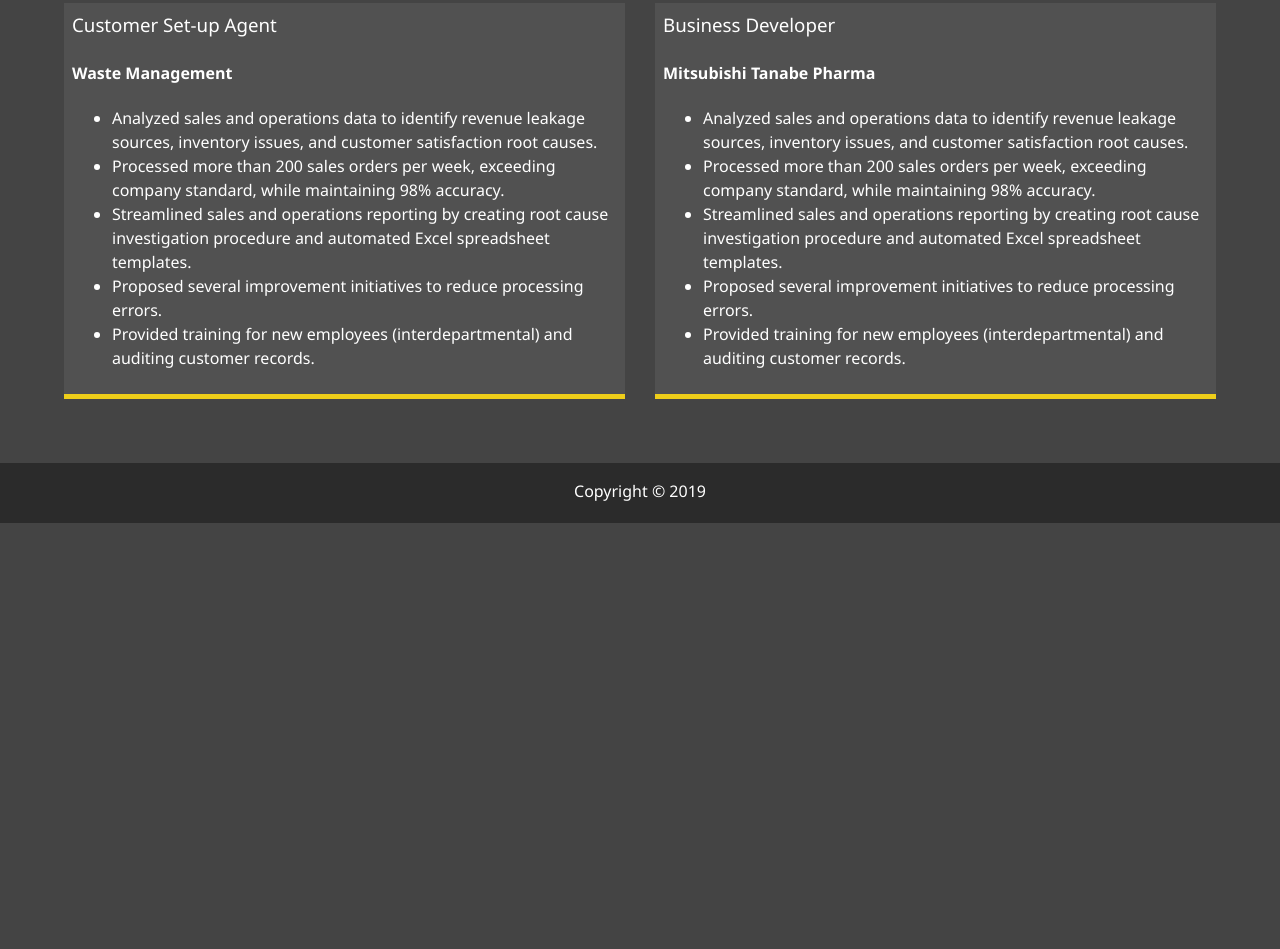
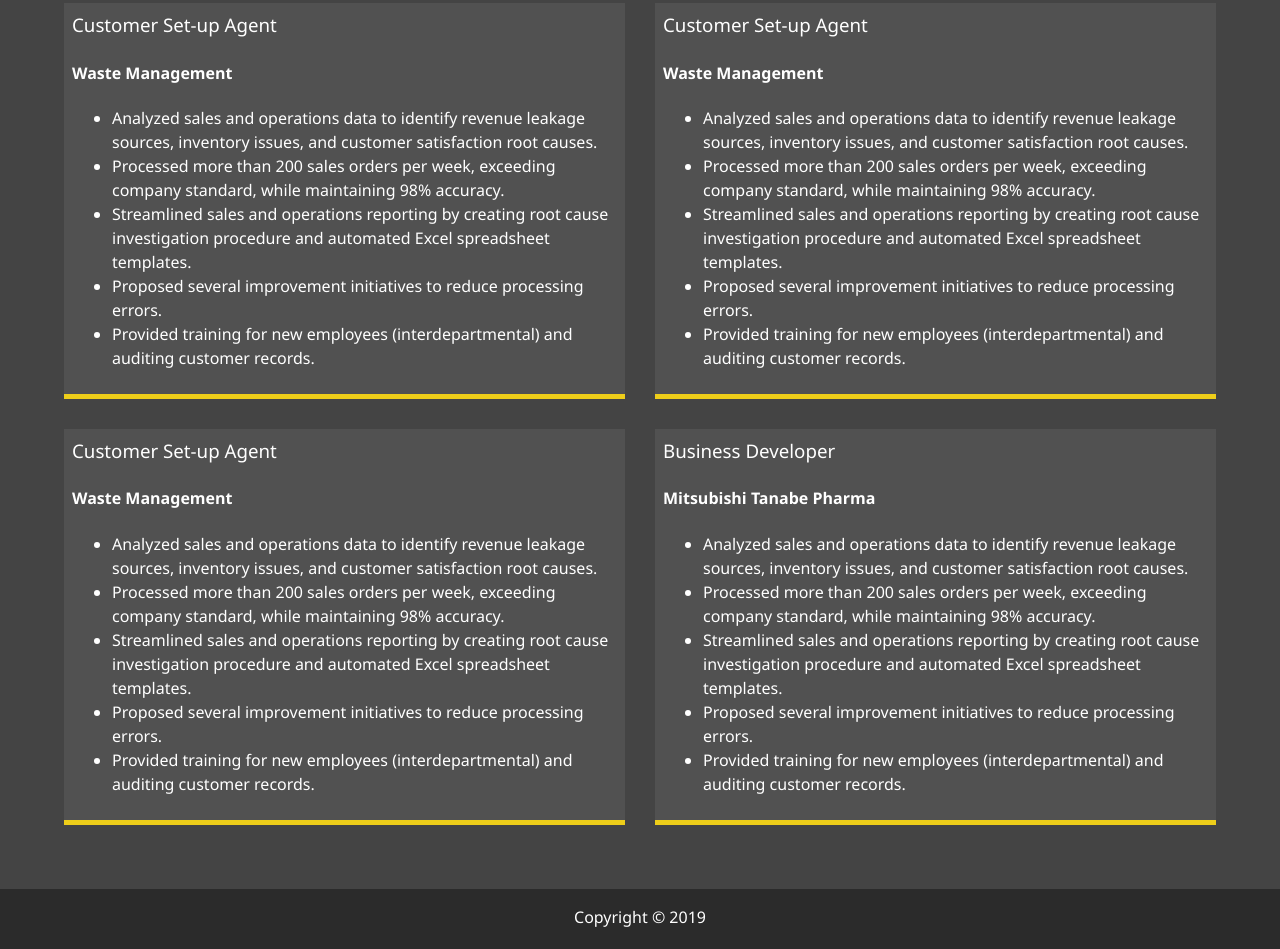
Before and after one commit to kholid-alfan-nur/kholid-alfan-nur.github.io, a website: page about.html in a window 1280 px wide. Shown: the part 651-1600 px from the top of the page. Before the commit the page ends 1174 px from the top, so only its background shows below. Drawn offline with Linux system fonts and the light colour scheme.

Commit message:
Update about.html
added more jobs

```diff
--- a/about.html
+++ b/about.html
@@ -63,7 +63,7 @@
               <h3 class="text-secondary">BIO</h3>
               <p>Senior Analyst with 5+ years with experiences in sales operations, sales analytics, sales compensation, and data visualization, including in the pharmaceutical and biotechnology industries. Proven track record in business acumen, driving data-driven decision-making, and providing strategic insights.</p>
           </div>
-          <div class="job job-1">
+        <div class="job job-1">
               <h3>Customer Set-up Agent</h3>
               <h4>Waste Management</h4>
               <ul>
@@ -74,7 +74,29 @@
                   <li> Provided training for new employees (interdepartmental) and auditing customer records.</li>
               </ul>
           </div>
-          <div class="job job-2">
+        <div class="job job-2">
+              <h3>Customer Set-up Agent</h3>
+              <h4>Waste Management</h4>
+              <ul>
+                  <li>Analyzed sales and operations data to identify revenue leakage sources, inventory issues, and customer satisfaction root causes.</li>
+                  <li>Processed more than 200 sales orders per week, exceeding company standard, while maintaining 98% accuracy.</li>
+                  <li>Streamlined sales and operations reporting by creating root cause investigation procedure and automated Excel spreadsheet templates.</li>
+                  <li>Proposed several improvement initiatives to reduce processing errors.</li>
+                  <li> Provided training for new employees (interdepartmental) and auditing customer records.</li>
+              </ul>
+          </div>
+          <div class="job job-3">
+              <h3>Customer Set-up Agent</h3>
+              <h4>Waste Management</h4>
+              <ul>
+                  <li>Analyzed sales and operations data to identify revenue leakage sources, inventory issues, and customer satisfaction root causes.</li>
+                  <li>Processed more than 200 sales orders per week, exceeding company standard, while maintaining 98% accuracy.</li>
+                  <li>Streamlined sales and operations reporting by creating root cause investigation procedure and automated Excel spreadsheet templates.</li>
+                  <li>Proposed several improvement initiatives to reduce processing errors.</li>
+                  <li> Provided training for new employees (interdepartmental) and auditing customer records.</li>
+              </ul>
+          </div>
+          <div class="job job-4">
                 <h3>Business Developer</h3>
                 <h4>Mitsubishi Tanabe Pharma</h4>
                 <ul>
```
